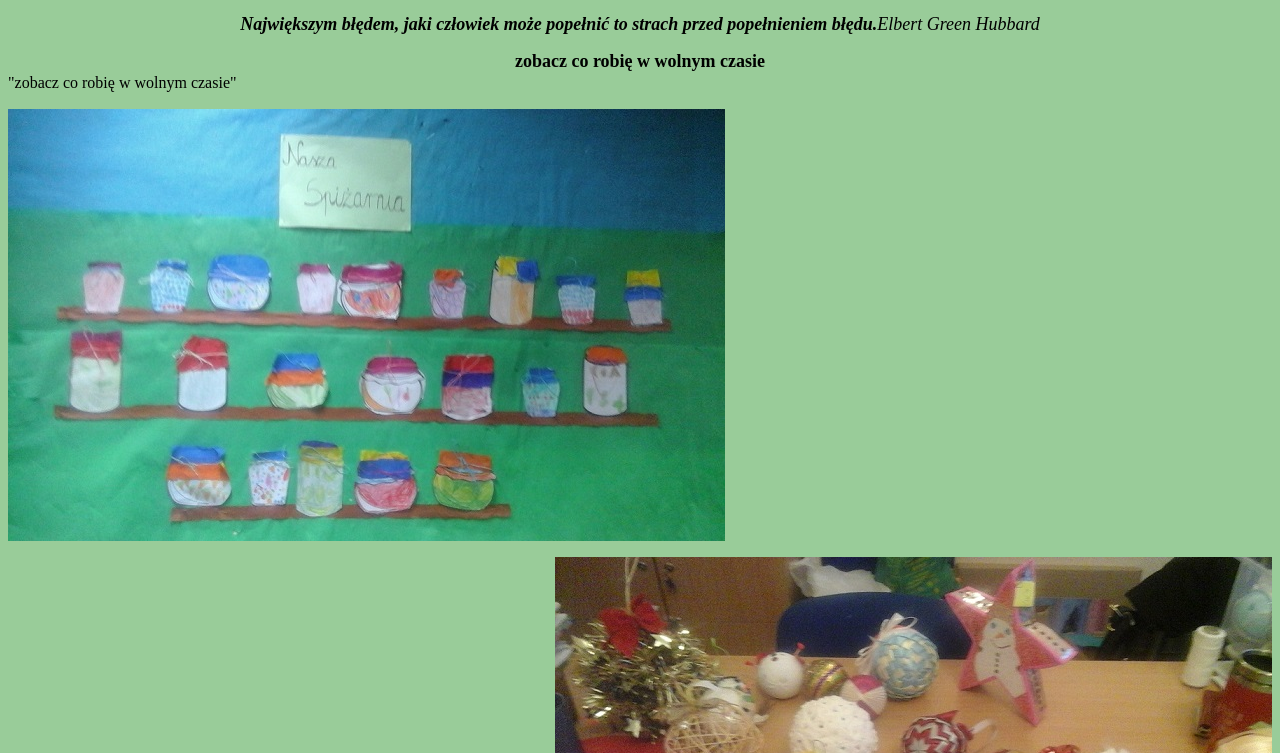
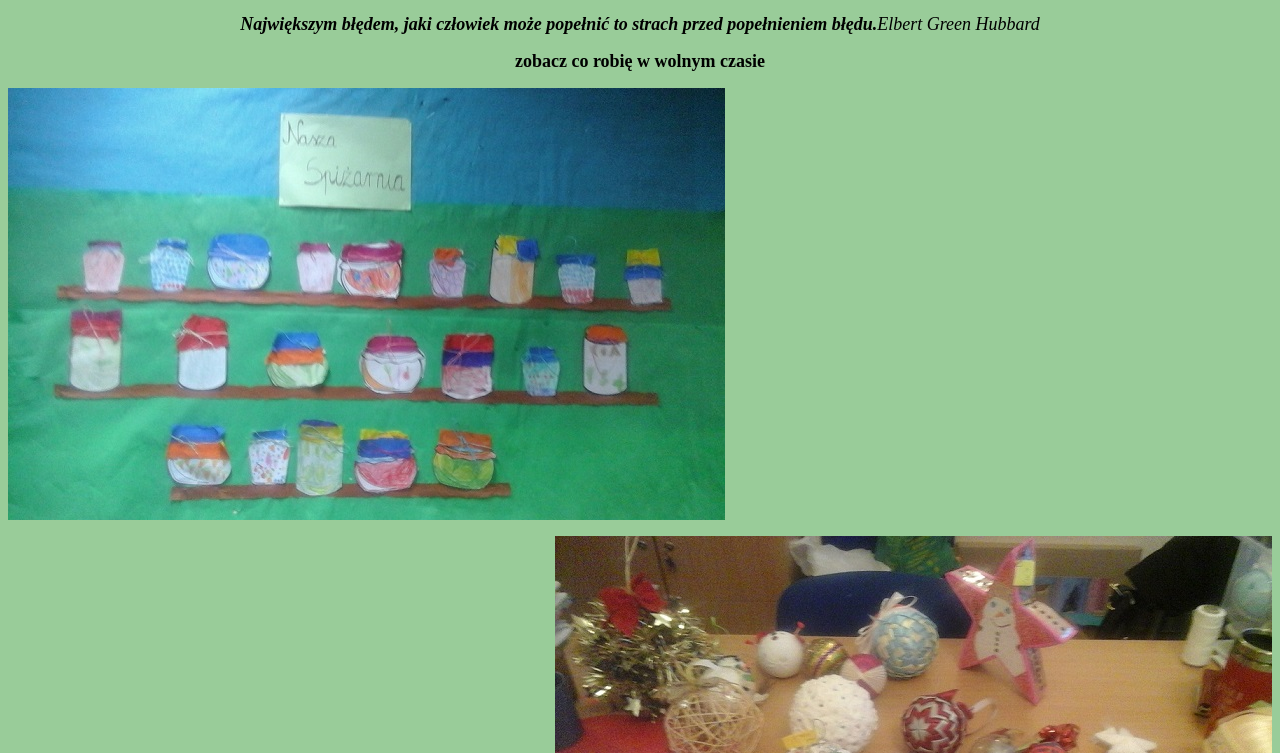
Before and after one commit to justynapodolska/pspi, a plain HTML site: page docs/index.html in a window 1280 px wide. Shown: the part 47-800 px from the top of the page. Drawn offline with Linux system fonts and the light colour scheme.

Commit message:
Update index.html

```diff
--- a/docs/index.html
+++ b/docs/index.html
@@ -7,7 +7,6 @@
 </p>
 
 <font size="4"><body bgcolor="#99CC99"><center><b>zobacz co robię w wolnym czasie</b></center></body></font>
- "zobacz co robię w wolnym czasie"
  <p>
   <img src="gazetka.jpg" alt="" align="center" />  </p>
 <p> <img src="bombki.jpg" alt="" align="right" /></p>
```
